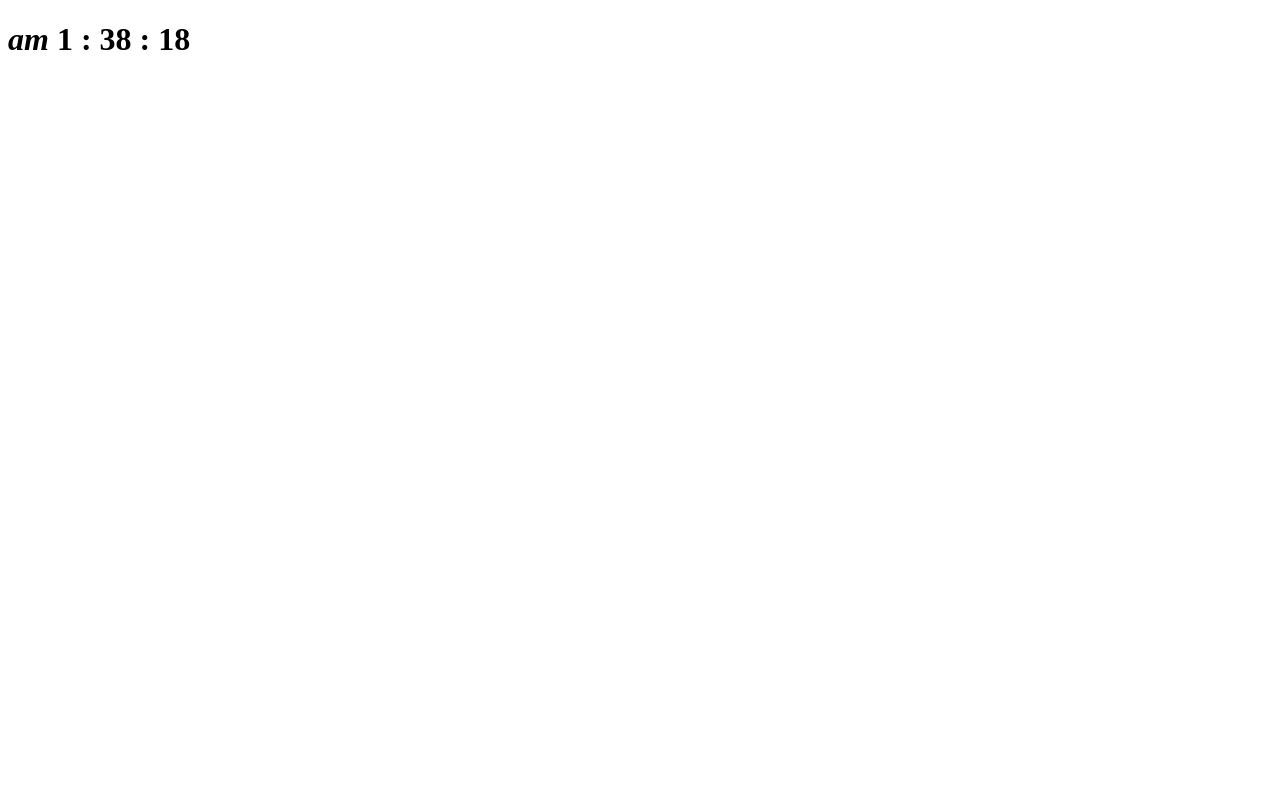
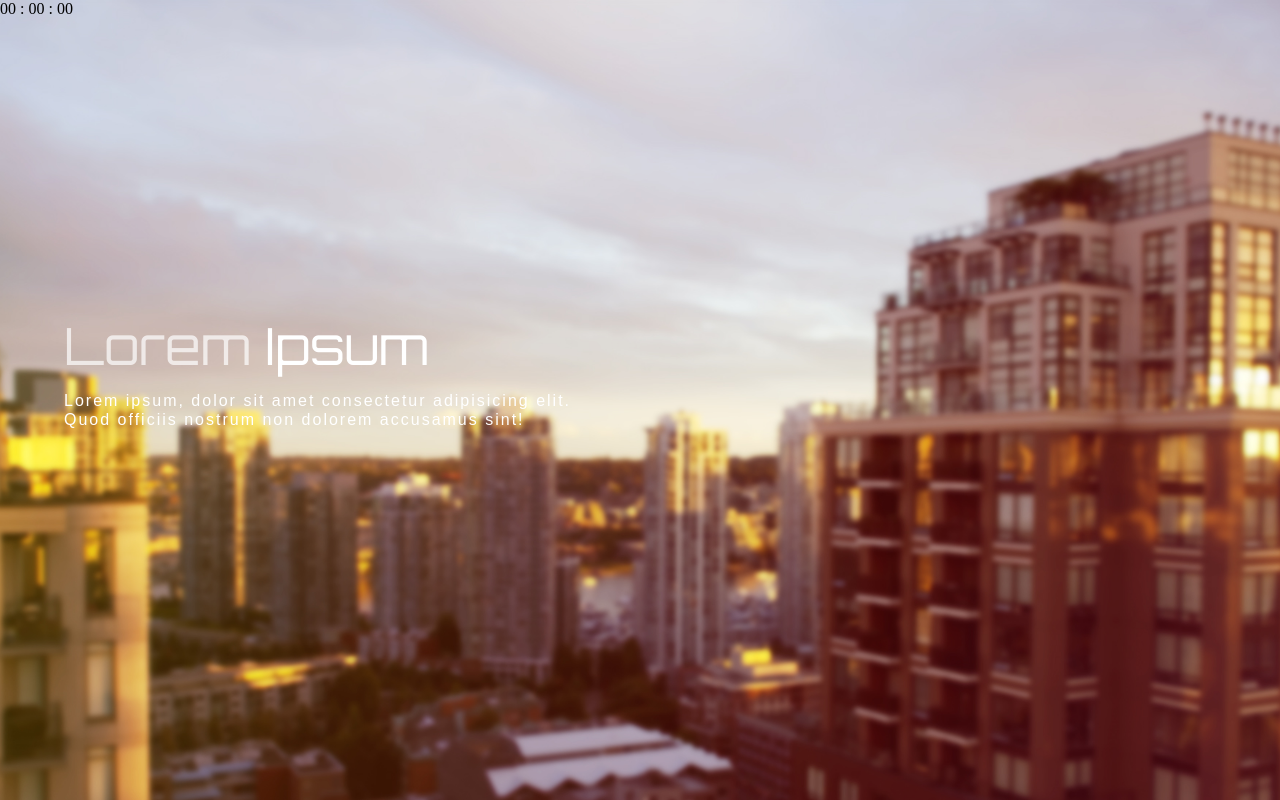
Before and after one commit to chansol4517/date, a plain HTML site: page index.html in a window 1280 px wide. Drawn offline with nearby package versions, Linux system fonts and the light colour scheme.

Commit message:
배경 및 왼쪽 텍스트 영역 스타일링

```diff
--- a/index.html
+++ b/index.html
@@ -6,13 +6,23 @@
     <title>Document</title>
     <link rel="stylesheet" href="css/style.css" />
     <script src="https://cdn.jsdelivr.net/npm/bezier-easing@2.1.0/dist/bezier-easing.min.js"></script>
-    <script src="js/anime.js"></script>
     <script defer src="js/script.js"></script>
   </head>
   <body>
-    <h1>
-      <em>am</em>
-      <span>시간</span> : <span>분</span> : <span>초</span>
-    </h1>
+    <main>
+      <article>
+        <p><strong>Lorem</strong> Ipsum</p>
+        <em
+          >Lorem ipsum, dolor sit amet consectetur adipisicing elit. Quod
+          officiis nostrum non dolorem accusamus sint!</em
+        >
+      </article>
+
+      <figure>
+        <div class="screen">
+          <span>00</span> : <span>00</span> : <span>00</span>
+        </div>
+      </figure>
+    </main>
   </body>
 </html>
--- a/scss/style.scss
+++ b/scss/style.scss
@@ -0,0 +1,31 @@
+@import "reset";
+@import url("https://fonts.googleapis.com/css2?family=Orbitron:wght@400..900&display=swap");
+
+main {
+  width: 100%;
+  height: 100vh;
+  background: url(../img/bg_morning.jpg) no-repeat center/cover;
+
+  article {
+    width: 40%;
+    position: absolute;
+    top: 40%;
+    left: 5%;
+
+    p {
+      font: 4vw/1 "orbitron";
+      color: #fff;
+      margin-bottom: 20px;
+
+      strong {
+        opacity: 0.7;
+        font-weight: normal;
+      }
+    }
+    em {
+      font: 1rem/1.2 "arial";
+      color: #fff;
+      letter-spacing: 2px;
+    }
+  }
+}
```
Also changed, not shown: css/style.css, 1 other file.
